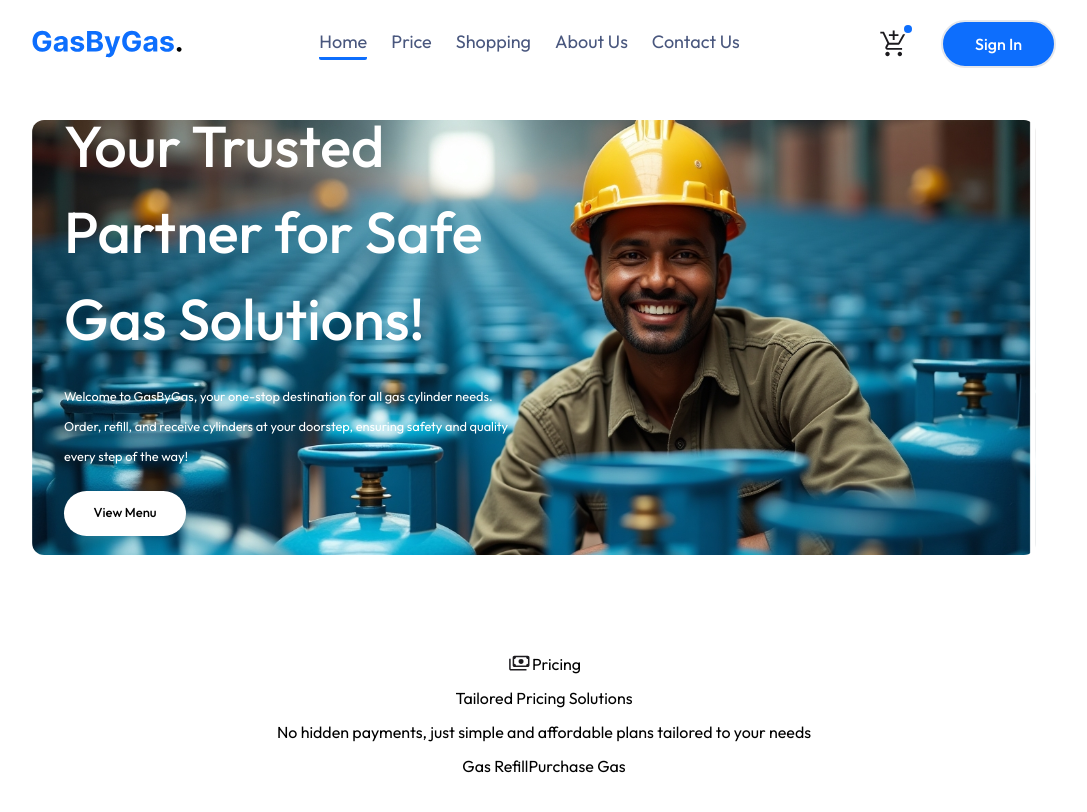
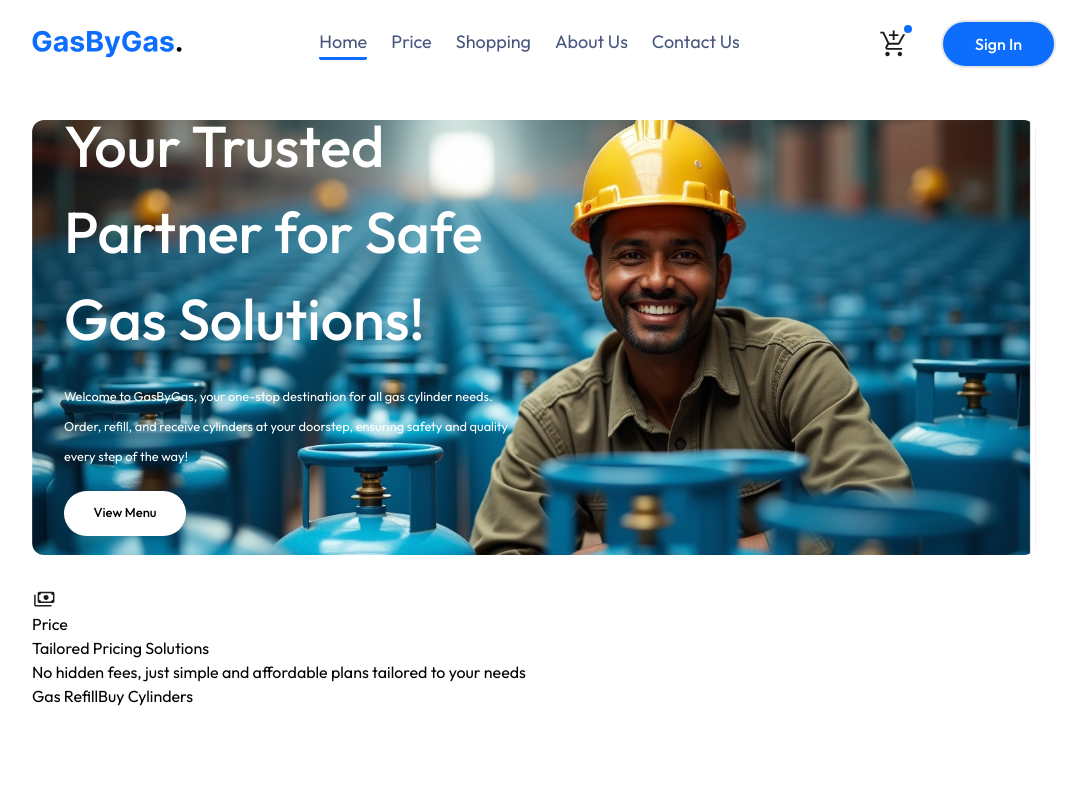
Before and after one commit to gasbygasplc/Supply-Chain-Management-for-Gas-By-Bas-PLC, a React (Vite) app in the folder frontend/: page / in a window 1280 px wide. Shown: the top 812 px of the page, without its empty margins (96-1183 px from the left). Built offline with nearby package versions, Linux system fonts and the light colour scheme.

Commit message:
Replace PriceingCart component with Price component and update references

```diff
--- a/frontend/src/App.jsx
+++ b/frontend/src/App.jsx
@@ -3,7 +3,7 @@ import React from 'react'
 import { Route, Routes } from 'react-router-dom'
 import Home from './Pages/Home'
 import Navbar from './Components/Navbar'
-import PriceingCart from './Components/PriceingCart'
+import Price from './Components/Price'
 
 const App = () => {
 
@@ -17,7 +17,7 @@ const App = () => {
 
         <Route path='/' element ={<Home/>}/>
 
-        <Route path='/Pricing-Cart' element={<PriceingCart/>} />
+        <Route path='/Pricing-Cart' element={<Price/>} />
 
       </Routes>
 
--- /dev/null
+++ b/frontend/src/Components/Price.jsx
@@ -0,0 +1,44 @@
+import React from 'react'
+import { asstets } from '../assets/Assets'
+
+const Price = () => {
+
+  return (
+
+    <>
+
+        <section className='min-h-screen flex '>
+
+            <div>
+
+                <div>
+
+                    <img src={asstets.payment}/>
+
+                    <p>Price</p>
+
+                </div>
+
+                <h1>Tailored Pricing Solutions</h1>
+
+                <p>No hidden fees, just simple and affordable plans tailored to your needs</p>
+
+                <div>
+
+                    <button>Gas Refill</button>
+
+                    <button>Buy Cylinders</button>
+
+                </div>
+
+            </div>
+
+        </section>
+
+    </>
+
+  )
+
+}
+
+export default Price
--- a/frontend/src/Components/PriceingCart.jsx
+++ /dev/null
@@ -1,52 +0,0 @@
-import React from 'react'
-import { asstets } from '../assets/Assets'
-
-const PriceingCart = () => {
-  return (
-    <>
-
-      <section id='Pricing-Cart' className='flex justify-center items-start min-h-screen'>
-
-        <div className='py-8 px-4 grid grid-cols-1 max-w-screen-xl lg:py-16 lg:px-6 '>
-
-          {/* ========================================= Upper Content =========================================== */}
-
-          <div className='flex flex-col gap-2.5 mx-auto max-w-screen-md text-center mb-8 lg:mb-12'>
-
-            <div className='flex items-center justify-center'>
-
-              <img src={asstets.payment} alt="" />
-              <p>Pricing</p>
-
-            </div>
-
-            <h2>Tailored Pricing Solutions</h2>
-
-            <p>No hidden payments, just simple and affordable plans tailored to your needs</p>
-
-            <div>
-
-              <button>Gas Refill</button>
-
-              <button>Purchase Gas</button>
-
-            </div>
-
-          </div>
-
-          {/* ========================================= Lower Content =========================================== */}
-
-          <div>
-
-
-          </div>
-
-        </div>
-
-      </section>
-
-    </>
-  )
-}
-
-export default PriceingCart
--- a/frontend/src/Pages/Home.jsx
+++ b/frontend/src/Pages/Home.jsx
@@ -1,6 +1,6 @@
 import React from 'react'
 import Header from '../Components/Header'
-import PriceingCart from '../Components/PriceingCart'
+import Price from '../Components/Price'
 
 const Home = () => {
 
@@ -10,7 +10,7 @@ const Home = () => {
 
       <Header/>
 
-      <PriceingCart/>
+      <Price/>
 
     </div>
 
```
